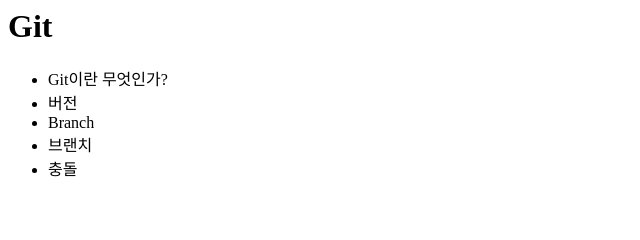
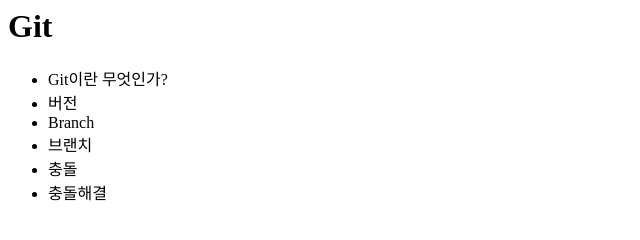
Before and after one commit to hwd3527/opentutorials_git_hjw, a plain HTML site: page index.html in a window 1280 px wide. Shown: the full height of the page, 0-640 px from the left. Drawn offline with Linux system fonts and the light colour scheme.

Commit message:
충돌해결 추가

```diff
--- a/index.html
+++ b/index.html
@@ -22,6 +22,9 @@
             <li>
                 충돌
             </li>
+            <li>
+                충돌해결
+            </li>
         </ul>
     </body>
 </html>
```
